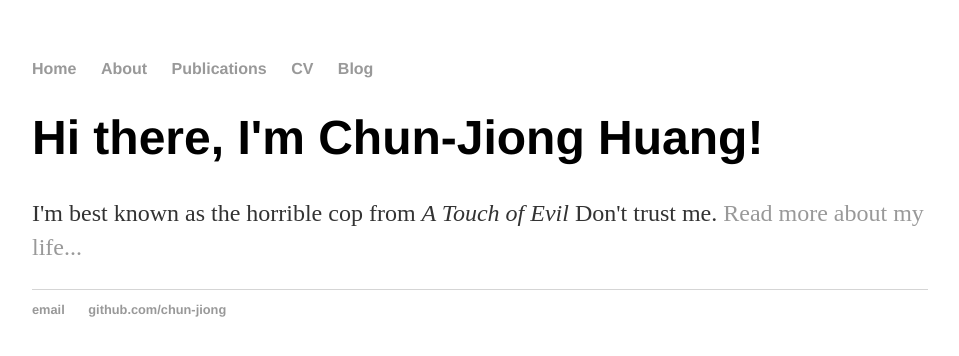
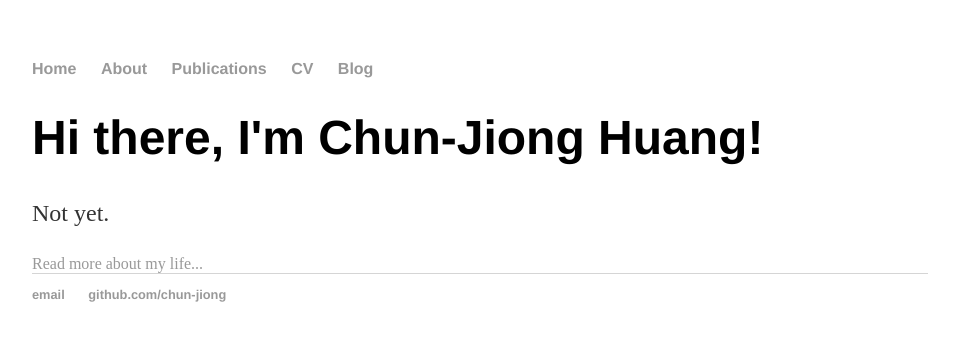
Before and after one commit to Chun-Jiong/chun-jiong.github.io, a Jekyll site: the page built from index.html, in a window 1280 px wide. Shown: the top 356 px of the page, without its empty margins (160-1119 px from the left). Built offline with Jekyll 4.4.1, drawn with Linux system fonts in a browser that asks for light colours.

Commit message:
modify index.html

```diff
--- a/index.html
+++ b/index.html
@@ -4,5 +4,6 @@ title: Chun-Jiong
 ---
 <div class="blurb">
 	<h1>Hi there, I'm Chun-Jiong Huang!</h1>
-	<p>I'm best known as the horrible cop from <em>A Touch of Evil</em> Don't trust me. <a href="/about">Read more about my life...</a></p>
+	<p>Not yet.</p>
+	<a href="/about">Read more about my life...</a>
 </div><!-- /.blurb -->
```
